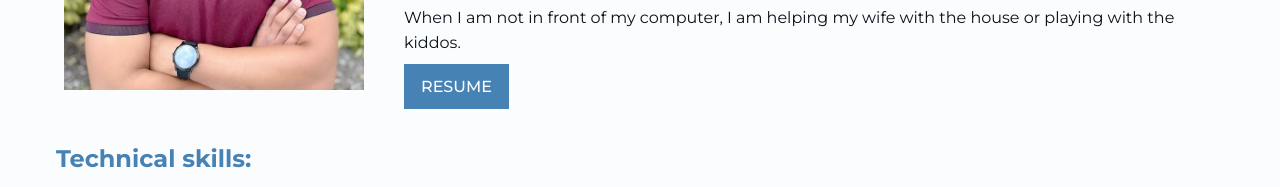
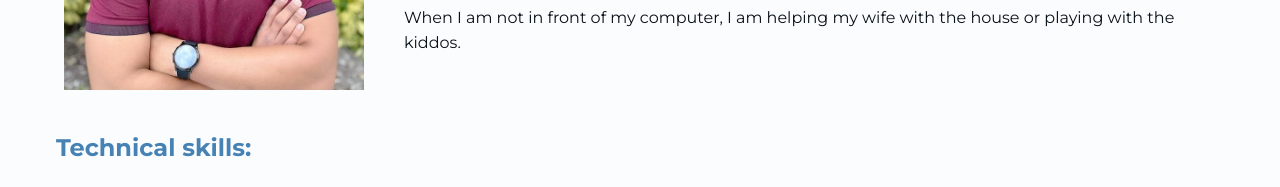
Before and after one commit to ericpatricio/ericpatricio-portfolio-website, a website: page index.html in a window 1280 px wide. Shown: the part 1228-1415 px from the top of the page. Drawn offline with Linux system fonts and the light colour scheme.

Commit message:
modified index.html

```diff
--- a/index.html
+++ b/index.html
@@ -101,7 +101,7 @@
           <p class="lead">For the past few years, I have taught myself how to code with the use of different online platforms such as Udemy, freeCodeCamp, MDN Web Docs, and YouTube tutorials. I am constantly learning new things and focusing on my long-term goal which is to be a full-stack developer.</p>
 
           <p class="lead">When I am not in front of my computer, I am helping my wife with the house or playing with the kiddos.</p>
-          <a href="images/EricPatricio_Resume.pdf" class="primary-btn" target="_blank" rel="noopener noreferrer">Resume</a>
+          <!-- <a href="images/EricPatricio_Resume.pdf" class="primary-btn" target="_blank" rel="noopener noreferrer">Resume</a> -->
         </div>
       </div>
       <div class="about__skills">
```
